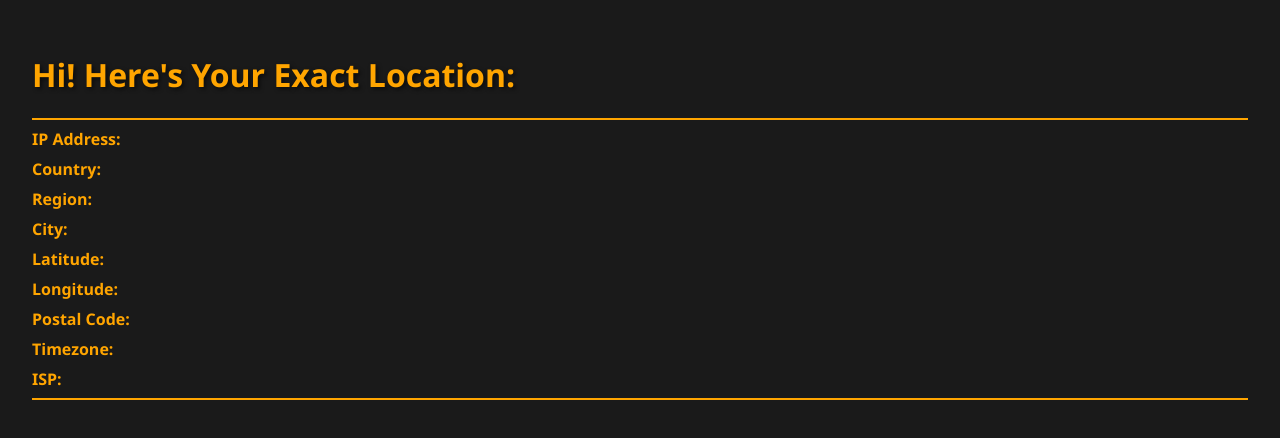
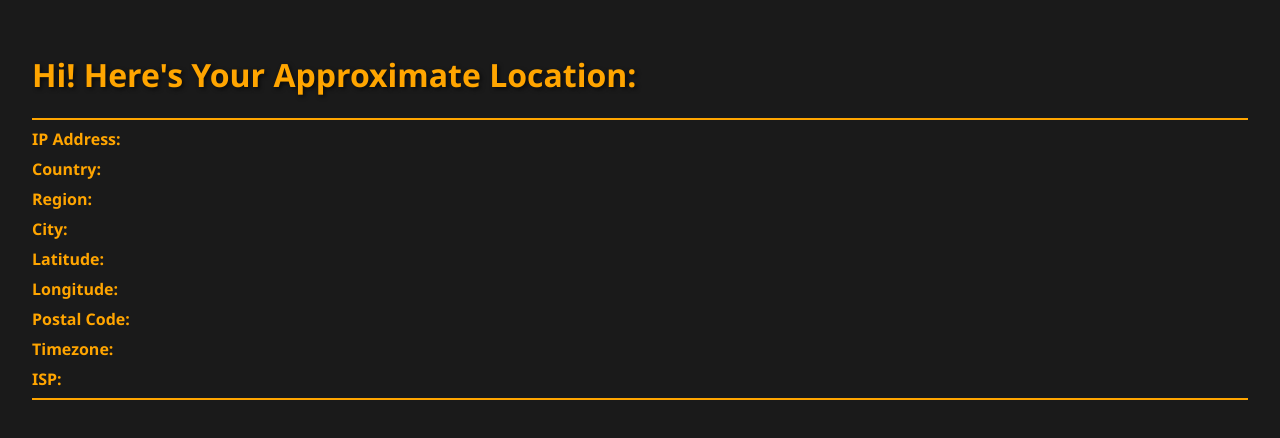
Before and after one commit to lachameleon/Mega-Launcher, a plain HTML site: page hmm.html in a window 1280 px wide. Drawn offline with nearby package versions, Linux system fonts and the light colour scheme; no server answers.

Commit message:
Update and rename Index.html to hmm.html

```diff
--- a/Index.html
+++ b/hmm.html
@@ -31,7 +31,7 @@
     </style>
 </head>
 <body>
-    <h1>Hi! Here's Your Exact Location:</h1>
+    <h1>Hi! Here's Your Approximate Location:</h1>
     <hr>
     <p><strong>IP Address:</strong> <span id="ip_address"></span></p>
     <p><strong>Country:</strong> <span id="country_name"></span></p>
```
